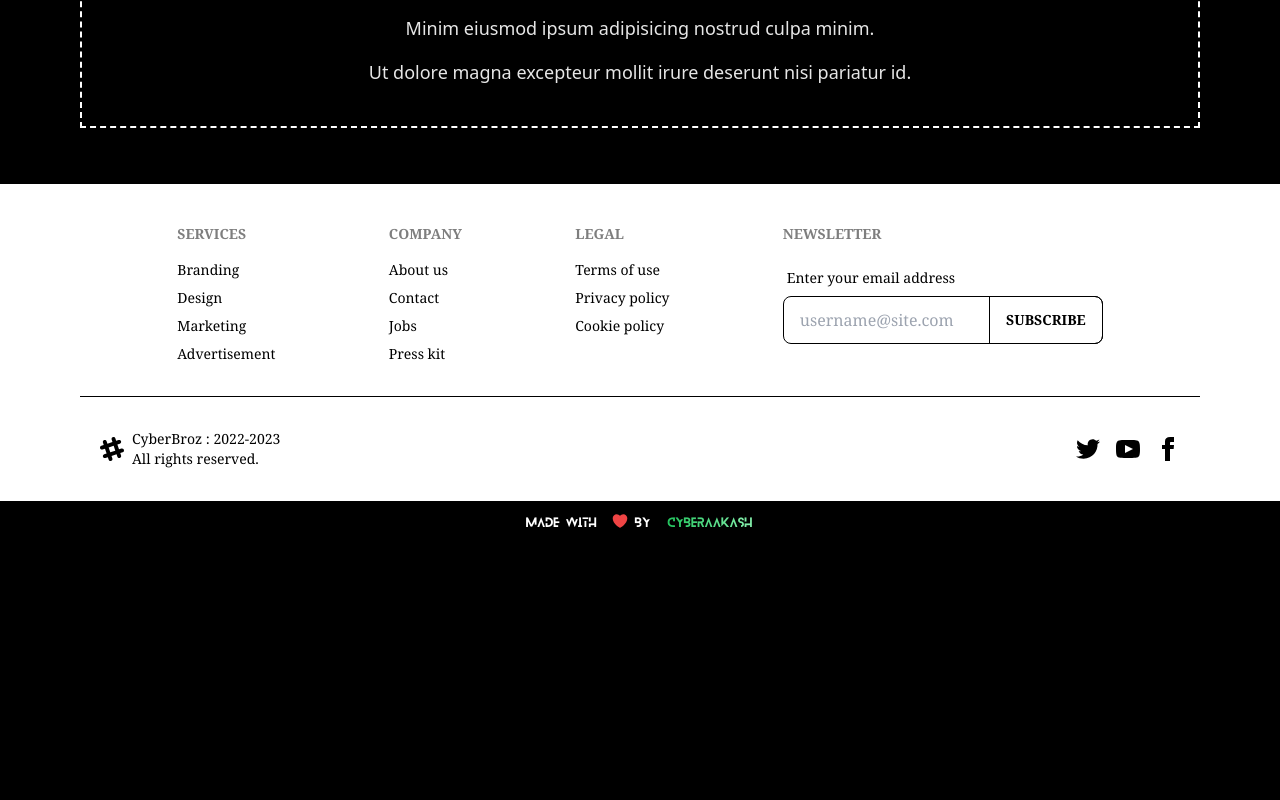
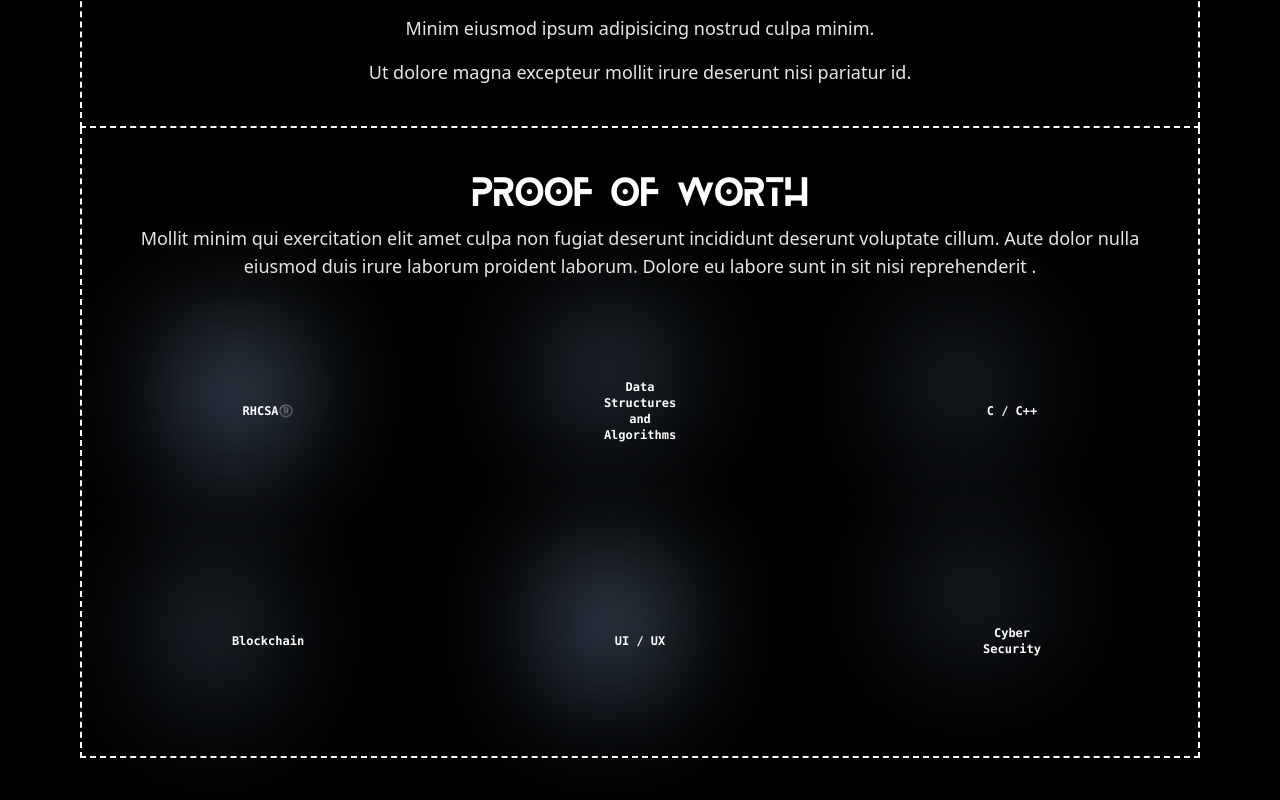
Before and after one commit to CyberAakash/cyberaakash_v1, a React (Vite) app: page /about in a window 1280 px wide. Shown: the part 2520-3320 px from the top of the page. Before the commit the page ends 3061 px from the top, so only its background shows below. Built offline with nearby package versions, Linux system fonts and the light colour scheme.

Commit message:
still in about

```diff
--- a/src/components/Profile.css
+++ b/src/components/Profile.css
@@ -0,0 +1,17 @@
+.card-border {
+  border-radius: 39% 61% 72% 28% / 36% 34% 66% 64%;
+}
+
+.mesh-card {
+  background-color: rgb(229, 229, 229);
+  background-image: radial-gradient(
+      at 65% 3%,
+      rgb(212, 212, 216) 0,
+      transparent 40%
+    ),
+    radial-gradient(at 25% 57%, rgb(59, 130, 246) 0, transparent 59%),
+    radial-gradient(at 69% 52%, rgb(224, 242, 254) 0, transparent 20%),
+    radial-gradient(at 98% 36%, rgb(56, 189, 248) 0, transparent 48%),
+    radial-gradient(at 97% 29%, rgb(243, 232, 255) 0, transparent 88%),
+    radial-gradient(at 43% 39%, rgb(163, 163, 163) 0, transparent 30%);
+}
--- a/src/components/Profile.jsx
+++ b/src/components/Profile.jsx
@@ -105,73 +105,86 @@ function Profile() {
             Ut dolore magna excepteur mollit irure deserunt nisi pariatur id.
           </p>
         </div>
+        <div className="flex min-w-full flex-col items-center justify-center p-10 text-center gap-4 border-x-2 border-b-2 border-white border-dashed">
+          <h1 className="text-center font-Blanka text-4xl ">Proof of worth</h1>
+          <p className="font-sans text-lg opacity-90">
+            Mollit minim qui exercitation elit amet culpa non fugiat deserunt
+            incididunt deserunt voluptate cillum. Aute dolor nulla eiusmod duis
+            irure laborum proident laborum. Dolore eu labore sunt in sit nisi
+            reprehenderit .
+          </p>
+          <div className="mt-10 w-full grid place-content-center place-items-center grid-cols-1 sm:grid-cols-2 lg:grid-cols-3 gap-20">
+            <div className=" w-[150px] h-[150px] relative">
+              <div className="z-8 w-[60%] h-[80%] card-border mesh-card opacity-80 blur-3xl"></div>
+              <a
+                href="https://www.credly.com/badges/14b5ed7f-e85a-4dd0-a7f1-2f781327535e/linked_in_profile"
+                target="_blank"
+                rel="noreferrer"
+                className="cursor-pointer z-10 absolute text-white font-semibold font-mono text-xs text-center top-[50%] translate-y-[-50%] left-[50%] translate-x-[-50%]"
+              >
+                RHCSA®️
+              </a>
+            </div>
+            <div className=" w-[150px] h-[150px] relative">
+              <div className="z-8 w-[60%] h-[50%] card-border mesh-card opacity-80 blur-3xl"></div>
+              <a
+                href="https://github.com/CyberAakash/My-Certificates/blob/main/Nptel_ds_cset.jpg"
+                target="_blank"
+                rel="noreferrer"
+                className="cursor-pointer z-10 absolute text-white font-semibold font-mono text-xs text-center top-[50%] translate-y-[-50%] left-[50%] translate-x-[-50%]"
+              >
+                Data Structures and Algorithms
+              </a>
+            </div>
+            <div className=" w-[150px] h-[150px] relative">
+              <div className="z-8 w-[30%] h-[70%] card-border mesh-card opacity-80 blur-3xl"></div>
+              <a
+                href="https://github.com/CyberAakash/My-Certificates/blob/main/Nptel_c%2B%2B_cert.jpg"
+                target="_blank"
+                rel="noreferrer"
+                className="cursor-pointer z-10 absolute text-white font-semibold font-mono text-xs text-center top-[50%] translate-y-[-50%] left-[50%] translate-x-[-50%]"
+              >
+                C / C++
+              </a>
+            </div>
+            <div className=" w-[150px] h-[150px] relative">
+              <div className="z-8 w-[30%] h-[90%] card-border mesh-card opacity-80 blur-3xl"></div>
+              <a
+                href=""
+                target="_blank"
+                rel="noreferrer"
+                className="cursor-pointer z-10 absolute text-white font-semibold font-mono text-xs text-center top-[50%] translate-y-[-50%] left-[50%] translate-x-[-50%]"
+              >
+                Blockchain
+              </a>
+            </div>
+            <div className=" w-[150px] h-[150px] relative">
+              <div className="z-8 w-[60%] h-[80%] card-border mesh-card opacity-80 blur-3xl"></div>
+              <a
+                href=""
+                target="_blank"
+                rel="noreferrer"
+                className="cursor-pointer z-10 absolute text-white font-semibold font-mono text-xs text-center top-[50%] translate-y-[-50%] left-[50%] translate-x-[-50%]"
+              >
+                UI / UX
+              </a>
+            </div>
+            <div className=" w-[150px] h-[150px] relative">
+              <div className="z-8 w-[50%] h-[40%] card-border mesh-card opacity-80 blur-3xl"></div>
+              <a
+                href=""
+                target="_blank"
+                rel="noreferrer"
+                className="cursor-pointer z-10 absolute text-white font-semibold font-mono text-xs text-center top-[50%] translate-y-[-50%] left-[50%] translate-x-[-50%]"
+              >
+                Cyber Security
+              </a>
+            </div>
+          </div>
+        </div>
       </div>
     </>
   );
 }
 
 export default Profile;
-
-//Firebase
-{
-  /* <svg
-  xmlns="http://www.w3.org/2000/svg"
-  x="0px"
-  y="0px"
-  width="96"
-  height="96"
-  viewBox="0,0,256,256"
-  style={{ fill: "black" }}
->
-  <g
-    fillOpacity="0"
-    fill="#fbfbfb"
-    fillRule="nonzero"
-    stroke="none"
-    strokeWidth="1"
-    strokeLinecap="butt"
-    strokeLinejoin="miter"
-    strokeMiterlimit="10"
-    strokeDasharray=""
-    strokeDashoffset="0"
-    fontFamily="none"
-    fontWeight="none"
-    fontSize="none"
-    textAnchor="none"
-    style={{ mixBlendMode: "normal" }}
-  >
-    <path d="M0,256v-256h256v256z" id="bgRectangle"></path>
-  </g>
-  <g
-    fill="none"
-    fillRule="nonzero"
-    stroke="none"
-    strokeWidth="1"
-    strokeLinecap="butt"
-    strokeLinejoin="miter"
-    strokeMiterlimit="10"
-    strokeDasharray=""
-    strokeDashoffset="0"
-    fontFamily="none"
-    fontWeight="none"
-    fontSize="none"
-    textAnchor="none"
-    style={{ mixBlendMode: "normal" }}
-  >
-    <g transform="scale(5.33333,5.33333)">
-      <path
-        d="M25.01,8.565c-0.386,-0.753 -1.466,-0.755 -1.848,0l-2.347,4.426l-5.411,-10.444c-0.471,-0.874 -1.798,-0.653 -1.952,0.325l-5.449,35.125l22.247,-19.247z"
-        fill="#ffa000"
-      ></path>
-      <path
-        d="M25.795,22.604l-4.98,-9.612l-12.812,25.005z"
-        fill="#f57f17"
-      ></path>
-      <path
-        d="M35.859,11.838c-0.13,-0.802 -1.115,-1.12 -1.69,-0.544l-26.166,26.708l14.479,7.614c0.917,0.512 2.034,0.512 2.951,0.001l14.567,-7.612z"
-        fill="#ffca28"
-      ></path>
-    </g>
-  </g>
-</svg> */
-}
```
